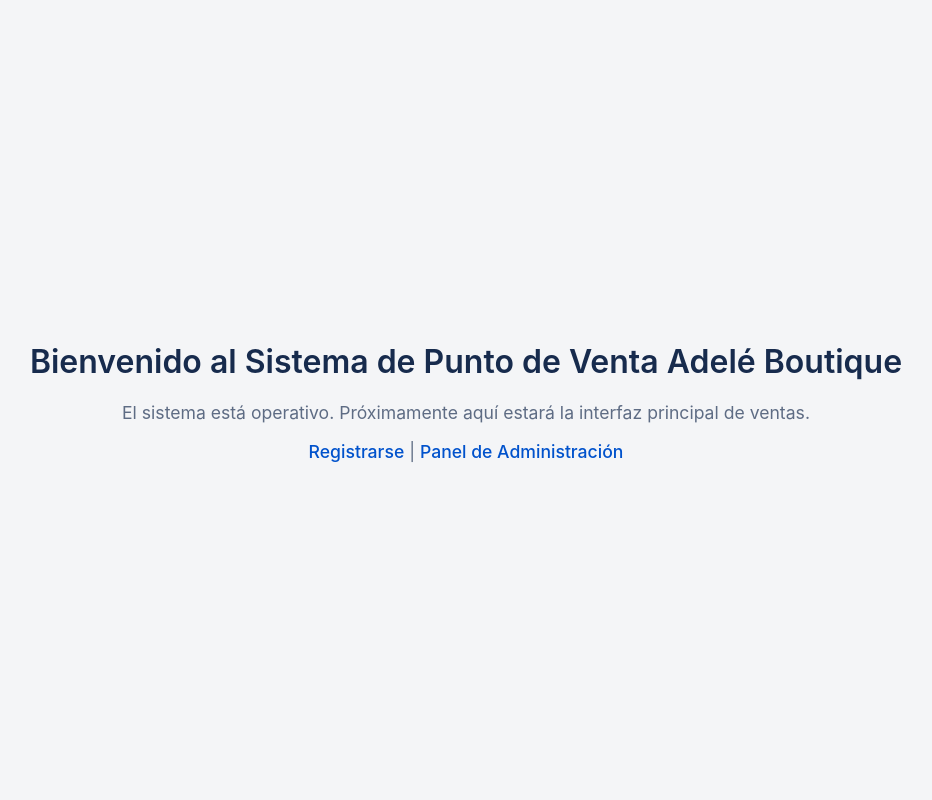
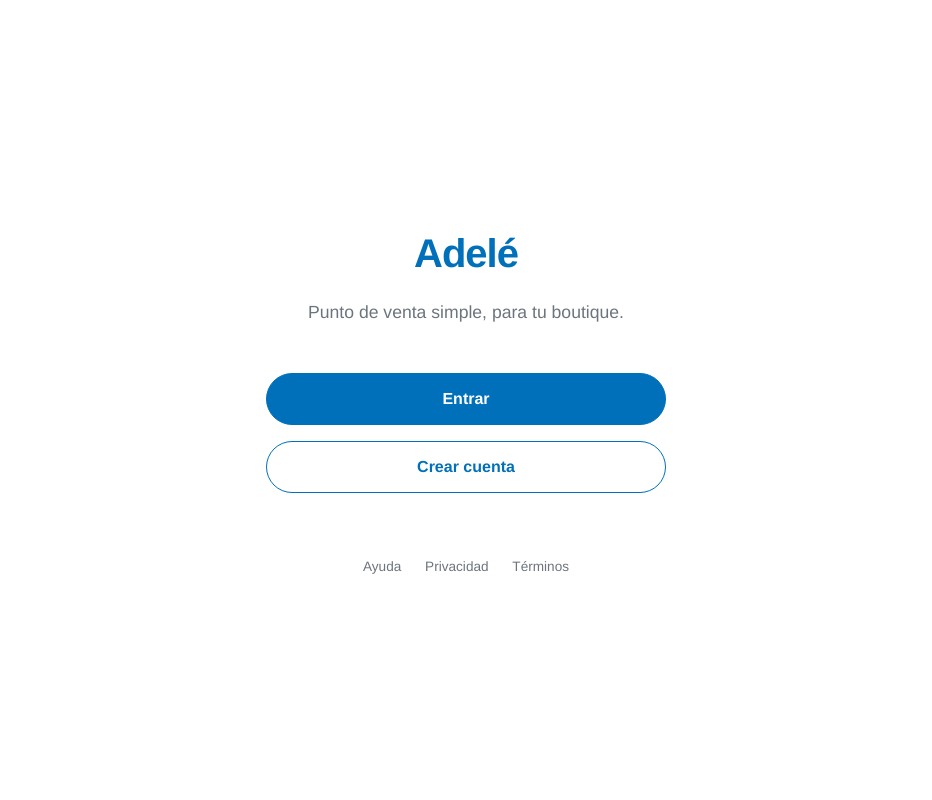
Before and after one commit to Adelasantos12/POS_AB, a Django app: page / in a window 1280 px wide. Shown: the whole page, without its empty margins (174-1106 px from the left). Run offline with Django 5.2, Linux system fonts and the light colour scheme; parts of the project's set-up code (start-up, migrations or seed data) failed here and were passed over.

Commit message:
Modern Fintech UI and final deployment/auth fixes.
- Implemented minimalist, PayPal-inspired home page design.
- Added start.sh entrypoint for robust initialization (migrate, roles, static).
- Fixed signup 500 error and added production logging.
- Included ItemVenta permissions in Vendedor role.
- Verified system stability with updated tests and visual screenshots.

```diff
--- a/boutique/templates/boutique/index.html
+++ b/boutique/templates/boutique/index.html
@@ -4,46 +4,103 @@
     <meta charset="UTF-8">
     <meta name="viewport" content="width=device-width, initial-scale=1.0">
     <title>Adelé Boutique POS</title>
+    <!-- Bootstrap 5 CSS -->
+    <link href="https://cdn.jsdelivr.net/npm/bootstrap@5.3.0/dist/css/bootstrap.min.css" rel="stylesheet">
     <style>
+        :root {
+            --primary-color: #0070ba; /* PayPal Blue */
+            --secondary-color: #ffffff;
+            --text-color: #242729;
+            --bg-color: #ffffff;
+        }
         body {
-            font-family: -apple-system, BlinkMacSystemFont, "Segoe UI", Roboto, "Helvetica Neue", Arial, sans-serif;
-            display: flex;
-            justify-content: center;
-            align-items: center;
+            font-family: "Salesforce Sans", "Helvetica Neue", Arial, sans-serif;
+            background-color: var(--bg-color);
+            color: var(--text-color);
             height: 100vh;
             margin: 0;
-            background-color: #f4f5f7;
-            color: #172b4d;
+            display: flex;
+            flex-direction: column;
+            align-items: center;
+            justify-content: center;
         }
-        .container {
+        .hero-section {
             text-align: center;
+            max-width: 400px;
+            width: 90%;
         }
-        h1 {
-            font-size: 2rem;
+        .logo {
+            font-size: 2.5rem;
+            font-weight: 700;
+            margin-bottom: 1rem;
+            color: var(--primary-color);
+            letter-spacing: -1px;
+        }
+        .tagline {
+            font-size: 1.1rem;
+            color: #6c757d;
+            margin-bottom: 3rem;
+        }
+        .btn-container {
+            display: grid;
+            gap: 1rem;
+            width: 100%;
+        }
+        .btn {
+            padding: 0.8rem 2rem;
+            font-size: 1rem;
             font-weight: 600;
+            border-radius: 100px; /* Rounded pill style like modern fintech */
+            transition: all 0.2s ease-in-out;
         }
-        p {
-            font-size: 1.1rem;
-            color: #5e6c84;
+        .btn-primary {
+            background-color: var(--primary-color);
+            border-color: var(--primary-color);
         }
-        a {
-            color: #0052cc;
+        .btn-primary:hover {
+            background-color: #005ea6;
+            border-color: #005ea6;
+        }
+        .btn-outline-primary {
+            color: var(--primary-color);
+            border-color: var(--primary-color);
+        }
+        .btn-outline-primary:hover {
+            background-color: #f0f7fd;
+            color: var(--primary-color);
+            border-color: var(--primary-color);
+        }
+        .footer-links {
+            margin-top: 4rem;
+            font-size: 0.85rem;
+        }
+        .footer-links a {
+            color: #6c757d;
             text-decoration: none;
-            font-weight: 500;
+            margin: 0 10px;
         }
-        a:hover {
+        .footer-links a:hover {
             text-decoration: underline;
         }
     </style>
 </head>
 <body>
-    <div class="container">
-        <h1>Bienvenido al Sistema de Punto de Venta Adelé Boutique</h1>
-        <p>El sistema está operativo. Próximamente aquí estará la interfaz principal de ventas.</p>
-        <p>
-            <a href="{% url 'signup' %}">Registrarse</a> |
-            <a href="/admin/">Panel de Administración</a>
-        </p>
+
+    <div class="hero-section">
+        <div class="logo">Adelé</div>
+        <p class="tagline">Punto de venta simple, para tu boutique.</p>
+
+        <div class="btn-container">
+            <a href="/admin/login/" class="btn btn-primary">Entrar</a>
+            <a href="{% url 'signup' %}" class="btn btn-outline-primary">Crear cuenta</a>
+        </div>
     </div>
+
+    <div class="footer-links">
+        <a href="#">Ayuda</a>
+        <a href="#">Privacidad</a>
+        <a href="#">Términos</a>
+    </div>
+
 </body>
 </html>
```
